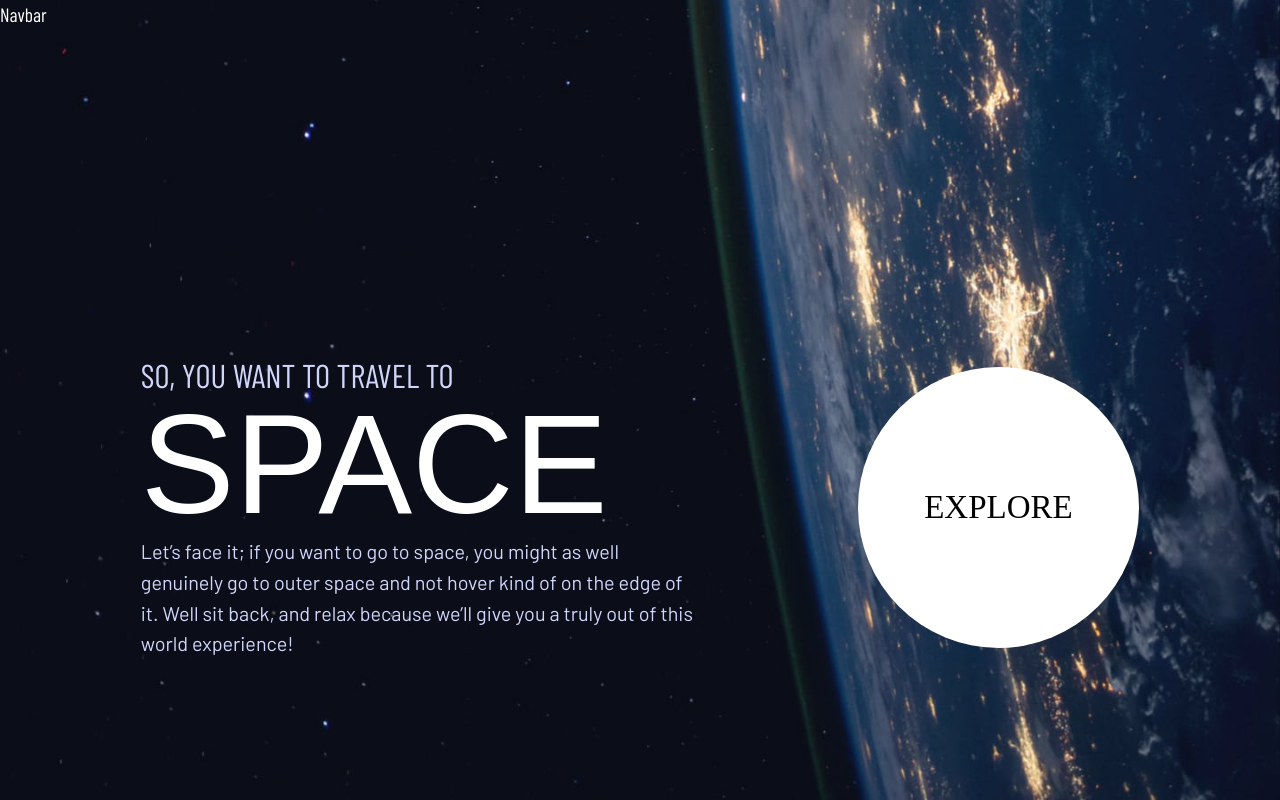
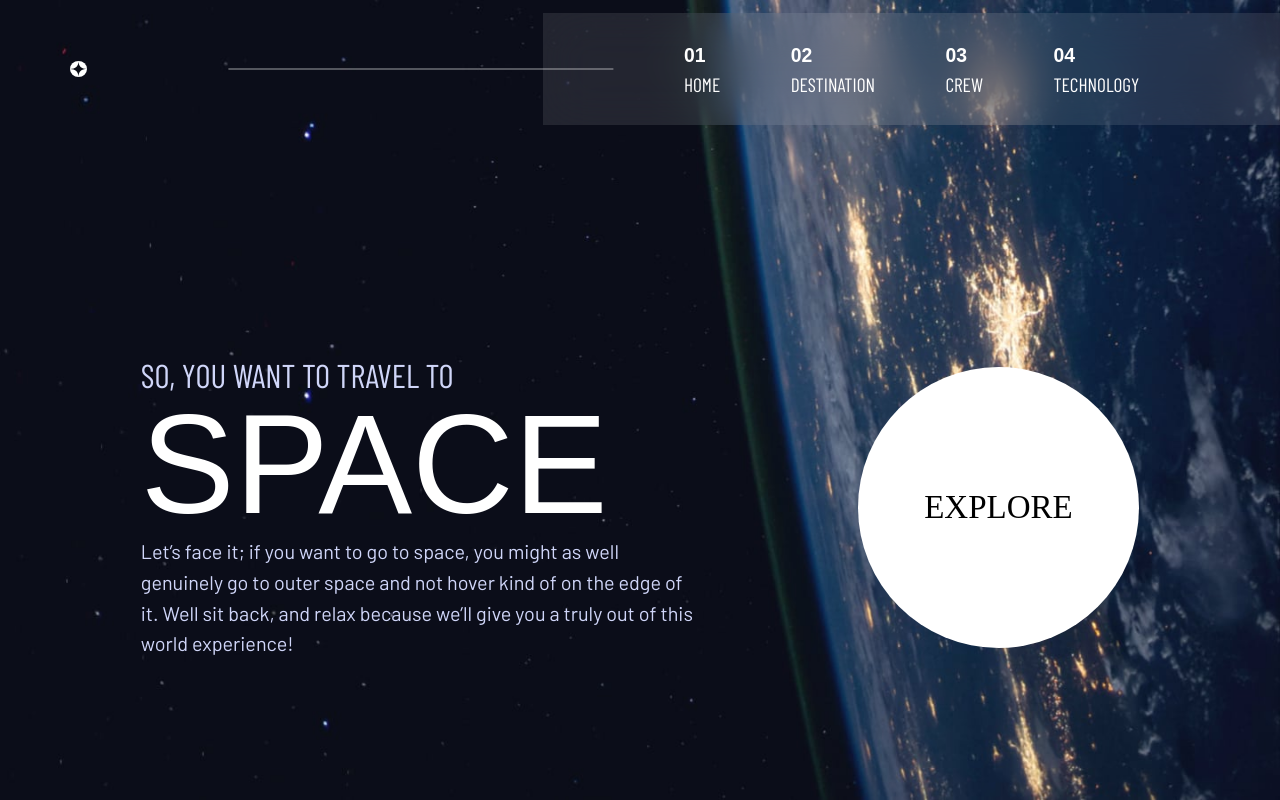
Before and after one commit to Eh1z/interactive_UI, a React (Vite) app: page / in a window 1280 px wide. Built offline with nearby package versions, Linux system fonts and the light colour scheme; a web font is replaced by a local one.

Commit message:
navbar done

```diff
--- a/src/components/Navbar.tsx
+++ b/src/components/Navbar.tsx
@@ -1,7 +1,40 @@
 import React from "react";
+import { FiMenu } from "react-icons/fi";
 
 const Navbar = () => {
-	return <div className="text-white fixed top-0 left-0"> Navbar</div>;
+	const navLinks = [
+		{ title: "Home", url: "/" },
+		{ title: "Destination", url: "/destination" },
+		{ title: "Crew", url: "/crew" },
+		{ title: "Technology", url: "/technology" },
+	];
+	return (
+		<div className="text-white fixed top-0 left-0 pl-4 md:pl-16 flex items-center justify-between w-full  py-3">
+			<div className="w-10 sm:w-12 mr-16">
+				<img
+					src="/shared/logo.svg"
+					alt="website logo"
+					className="w-full h-auto"
+				/>
+			</div>
+
+			<div className="border-[1px] border-white/30 w-full max-w-5xl translate-x-16 z-10 hidden xl:flex" />
+
+			<div className="hidden sm:flex w-full max-w-5xl bg-white/10 backdrop-blur-xl  items-center gap-16 justify-center px-4 md:px-16 xl:px-32 py-6">
+				{navLinks.map((link, index) => (
+					<a href={link.url} key={index} className="uppercase">
+						<span className="font-bold">0{index + 1}</span>{" "}
+						{link.title}
+					</a>
+				))}
+			</div>
+
+			{/* Mobile Menu */}
+			<div className="sm:hidden">
+				<FiMenu size={40} className="mr-4" />
+			</div>
+		</div>
+	);
 };
 
 export default Navbar;
--- a/src/pages/Home.tsx
+++ b/src/pages/Home.tsx
@@ -7,7 +7,7 @@ const Home = () => {
 	function getBg() {
 		if (window.innerWidth < 640) {
 			return 'url("/home/background-home-mobile.jpg")';
-		} else if (window.innerWidth < 1024) {
+		} else if (window.innerWidth < 768) {
 			return 'url("/home/background-home-tablet.jpg")';
 		} else {
 			return 'url("/home/background-home-desktop.jpg")';
```
